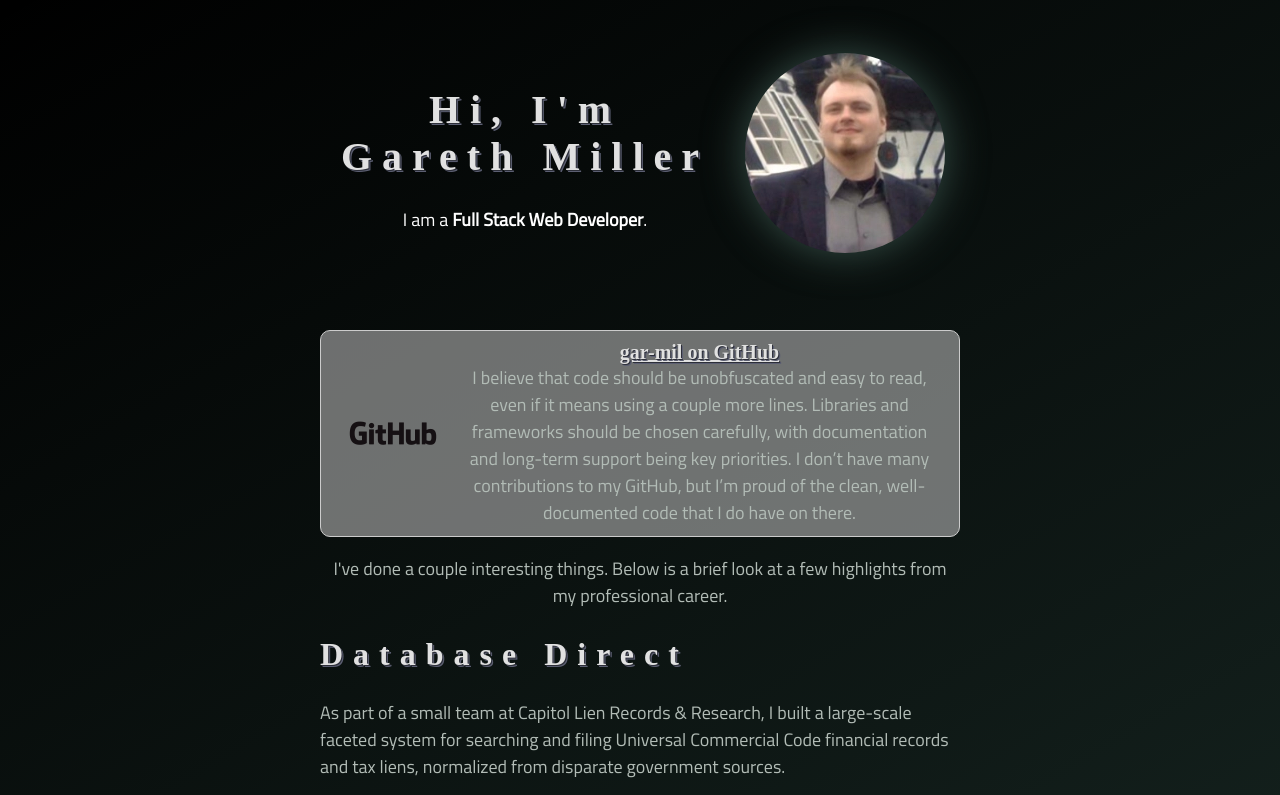
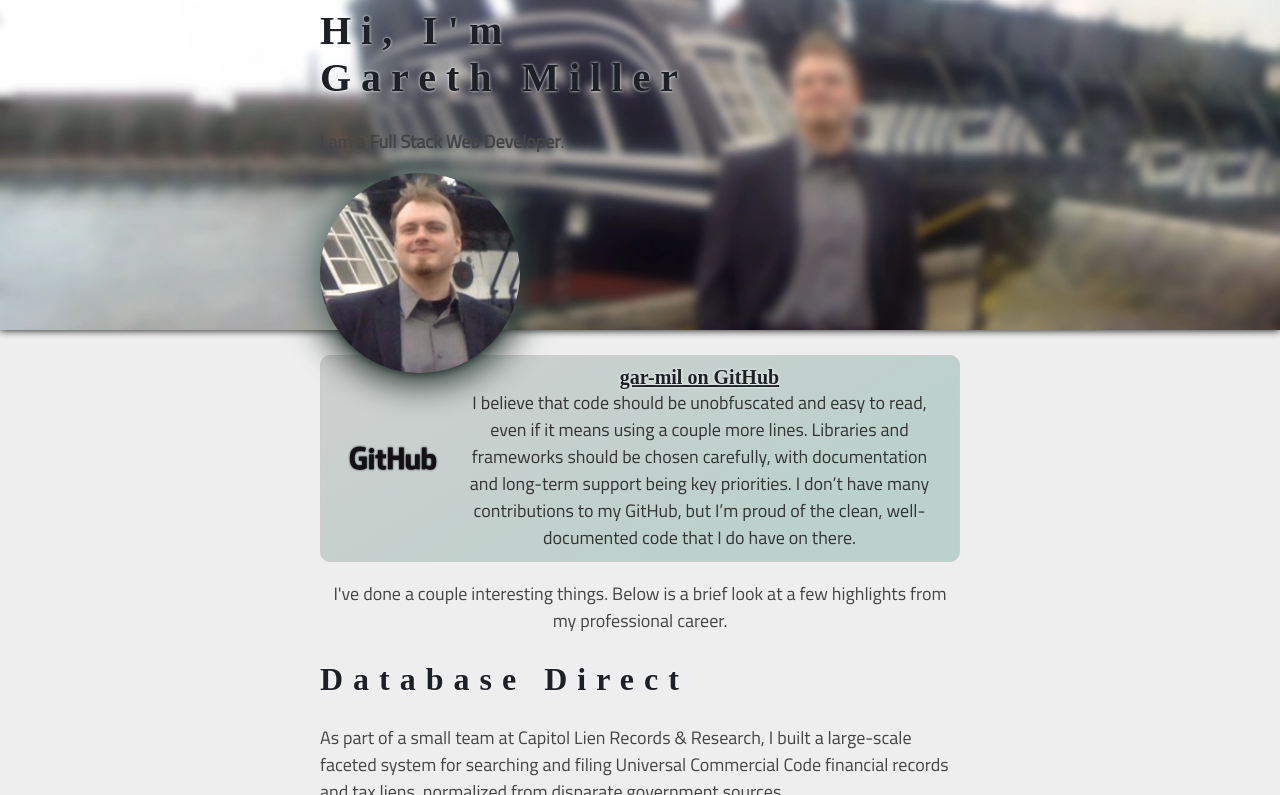
Before and after one commit to gar-mil/gar-mil.github.io, a PHP site: page / in a window 1280 px wide. Shown: the top 795 px of the page. Run offline with PHP 8.4, Linux system fonts and the light colour scheme; some web fonts are replaced.

Commit message:
Revamped CSS

```diff
--- a/css/style.css
+++ b/css/style.css
@@ -5,10 +5,9 @@ html, body
 
 body
 {
-	color: #fff;
-	background-color: #000;
+	color: #444;
+	background-color: #eee;
 	margin: 0;
-	background-image: linear-gradient(150deg, rgba(130, 216, 192, 0), rgba(130, 216, 192, .25) 75%);
 	background-repeat: no-repeat;
 }
 
@@ -16,23 +15,52 @@ header
 {
 	margin-top: -20px;
 	min-height: 100%;
+	background: url(../img/uss.webp) no-repeat center center;
+	-webkit-background-size: cover;
+	-moz-background-size: cover;
+	-o-background-size: cover;
+	background-size: cover;
+	background-color: #000;
+	filter: drop-shadow(0px 0px 4px #000);
 }
 
 h1
 {
 	font-family: 'ZCOOL XiaoWei', serif;
 	font-size: 40px;
-	color: #e1e1e1;
-	text-shadow: 1px 1px 0px #2c2e38, 2px 2px 0px #5c5f72;
+	color: #1d2127;
+	text-shadow: 0px 0px 3px #fff;
 	letter-spacing: 10px;
+}
+
+.sub h1
+{
+	color: #fff;
+	text-shadow:
+		3px 3px 0 #000,
+		-1px -1px 0 #000,
+		1px -1px 0 #000,
+		-1px 1px 0 #000,
+		1px 1px 0 #000;
+}
+
+.sub p
+{
+	color: #eee;
+	text-shadow:
+		3px 3px 0 #000,
+		-1px -1px 0 #000,
+		1px -1px 0 #000,
+		-1px 1px 0 #000,
+		1px 1px 0 #000;
 }
 
 h2
 {
 	font-family: 'ZCOOL XiaoWei', serif;
 	font-size: 24px;
-	color: #e1e1e1;
-	text-shadow: 1px 1px 0px #2c2e38, 2px 2px 0px #5c5f72;
+	color: #1d2127;
+	text-shadow: 0px 0px 3px #fff;
 	letter-spacing: 10px;
 }
 
@@ -40,24 +68,24 @@ h3
 {
 	font-family: 'ZCOOL XiaoWei', serif;
 	font-size: 20px;
-	color: #e1e1e1;
-	text-shadow: 1px 1px 0px #2c2e38, 2px 2px 0px #5c5f72;
+	color: #1d2127;
+	text-shadow: 0px 0px 3px #fff;
 }
 
 h3 a
 {
 	font-family: 'ZCOOL XiaoWei', serif;
 	font-size: 20px;
-	color: #e1e1e1;
-	text-shadow: 1px 1px 0px #2c2e38, 2px 2px 0px #5c5f72;
+	color: #1d2127;
+	text-shadow: 0px 0px 3px #fff;
 }
 
 h3 a:visited
 {
 	font-family: 'ZCOOL XiaoWei', serif;
 	font-size: 20px;
-	color: #e1e1e1;
-	text-shadow: 1px 1px 0px #2c2e38, 2px 2px 0px #5c5f72;
+	color: #1d2127;
+	text-shadow: 0px 0px 3px #fff;
 }
 
 p
@@ -71,7 +99,7 @@ p
 {
 	width: 640px;
 	margin: auto;
-	display: flex;
+	display: grid;
 	align-items: center;
 }
 
@@ -87,27 +115,21 @@ header div.container
 	height: 350px;
 }
 
-.sub_l
+.sub
 {
 	text-align: center;
-	width: 410px;
-}
-
-.sub_r
-{
-	text-align: center;
-	width: 230px;
 }
 
 #info p
 {
-	color: #b2bcb6;
+
 }
 
 #infodiv1
 {
 	text-align: center;
 	width: 100%;
+	margin-top: 25px;
 }
 
 #infodiv2 h1, #infodiv3 h1, #infodiv4 h1
@@ -134,7 +156,8 @@ hr
 
 .pressdiv
 {
-	background: rgba(178, 178, 178, 0.6);
+	background: rgba(178, 178, 178, 0.5);
+	background-image: linear-gradient(150deg, rgba(130, 216, 192, 0), rgba(130, 216, 192, .25) 75%);
 	margin: auto;
 	display: block;
 	border: solid 1px #CCC;
@@ -145,7 +168,8 @@ hr
 
 .copyboxdiv
 {
-	background: rgba(178, 178, 178, 0.6);
+	background: rgba(178, 178, 178, 0.5);
+	background-image: linear-gradient(150deg, rgba(130, 216, 192, 0), rgba(130, 216, 192, .25) 75%);
 	margin: auto;
 	display: block;
 	border: solid 1px #CCC;
@@ -159,6 +183,7 @@ hr
 	display: inline-block;
 	vertical-align: middle;
 	margin-right: 15px;
+	filter: drop-shadow(0 0 1px #364e47);
 }
 
 
@@ -179,4 +204,11 @@ hr
 {
 	padding: 0;
 	margin: 0;
+	color: #333;
 }
+
+#cdlhdashboard, #flsample
+{
+	margin-top:25px;
+	margin-bottom:25px;
+}
```
